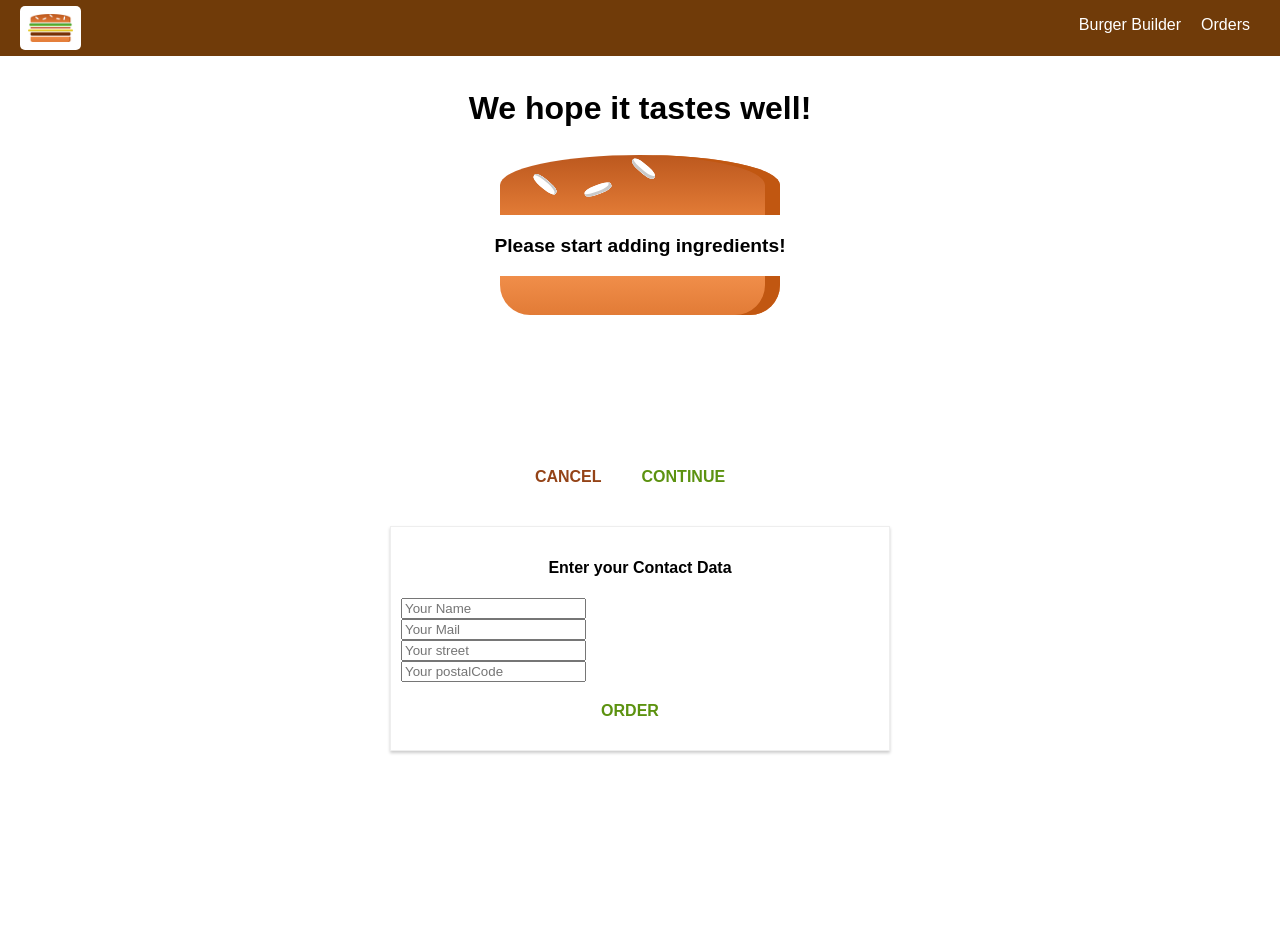
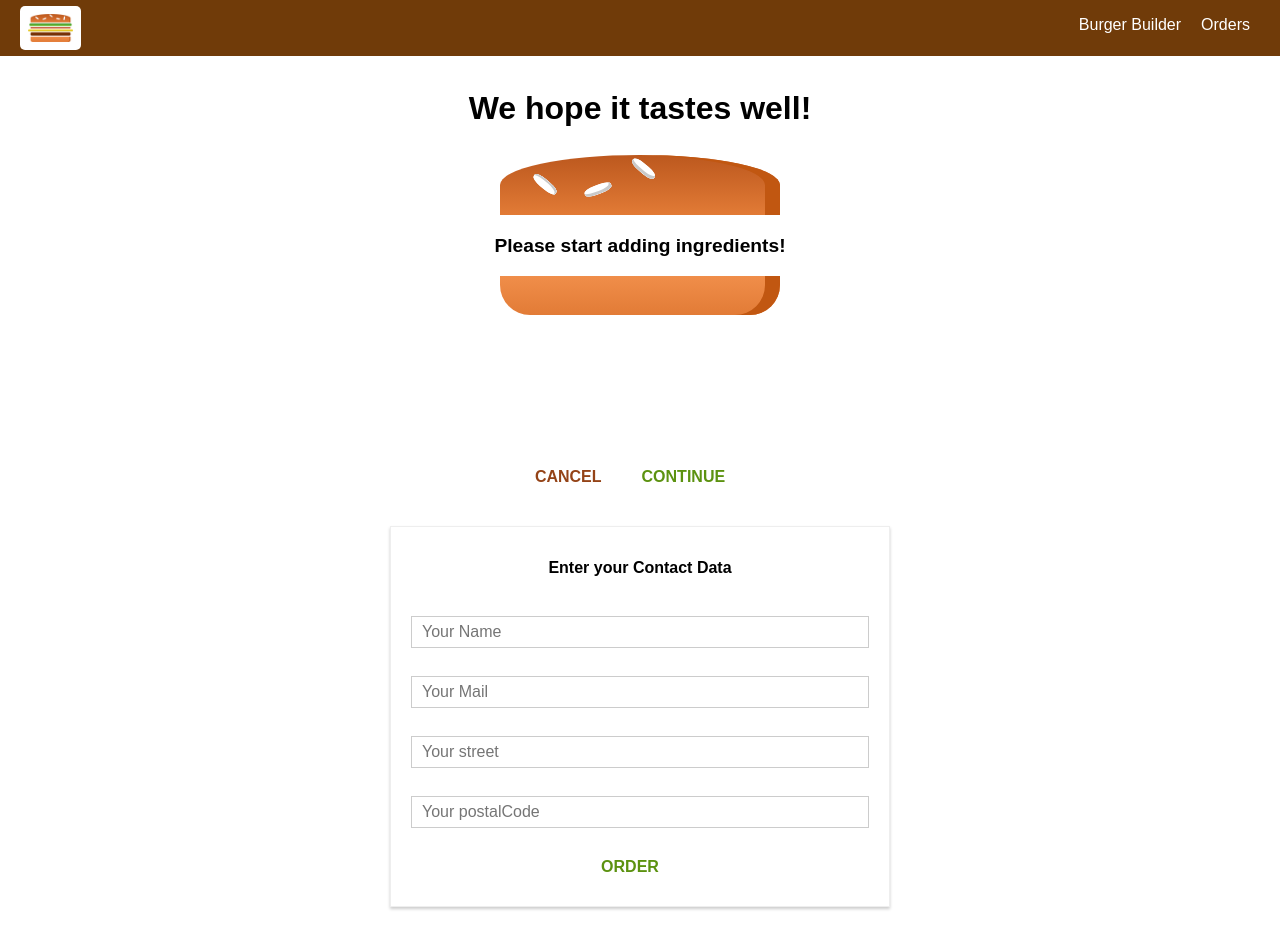
Before and after one commit to NiedzwiedzGit/burger-builder, a React app: page /checkout in a window 1280 px wide. Both pictures are taken after a click on the button "CONTINUE". Before the commit the page ends 800 px from the top, so only its background shows below. Built offline with nearby package versions, Linux system fonts and the light colour scheme.

Commit message:
Creating a Custom Dynamic Input Component

```diff
--- a/src/components/Burger/Burger.css
+++ b/src/components/Burger/Burger.css
@@ -7,6 +7,9 @@
     font-weight: bold;
     font-size: 1.2rem;
 }
+.Burger::-webkit-scrollbar {
+    display: none;
+  }
 
 @media (min-width:1000px) and (min-height:700px){
     .Burger{
--- /dev/null
+++ b/src/components/UI/Input/Input.css
@@ -0,0 +1,26 @@
+.Input{
+    width: 100%;
+    padding: 10px;
+    box-sizing: border-box;
+}
+
+.Label{
+    font-weight: bold;
+    display: block;
+    margin-bottom:8px;
+}
+.InputElement{
+    outline: none;
+    border: 1px solid #ccc;
+    background-color: white;
+    font:inherit;
+    padding: 6px 10px;
+    display: block;
+    width: 100%;
+    box-sizing: border-box;
+}
+
+.InputElement:focus{
+    outline: none;
+    background-color: #ccc;
+}
--- /dev/null
+++ b/src/components/UI/Input/Input.js
@@ -0,0 +1,23 @@
+import React from 'react';
+import classes from './Input.css';
+const input = (props) => {
+    let inputElement = null;
+    switch (props.inputType) {
+        case ('input'):
+            inputElement = <input className={classes.InputElement}{...props} />;
+            break;
+        case ('textarea'):
+            inputElement = <textarea className={classes.InputElement}{...props} />;
+            break;
+        default:
+            inputElement = <input className={classes.InputElement}{...props} />;
+    }
+    return (
+        <div className={classes.Input}>
+            <label className={classes.Label}>{props.label}</label>
+            {inputElement}
+        </div>
+    );
+};
+
+export default input;
--- a/src/containers/Checkout/ContactData/ContactData.css
+++ b/src/containers/Checkout/ContactData/ContactData.css
@@ -7,9 +7,7 @@
     padding:10px;
     box-sizing: border-box;
 }
-.Input{
-    display:block
-}
+
 
 @media (min-width:600px){
 .ContactData{
--- a/src/containers/Checkout/ContactData/ContactData.js
+++ b/src/containers/Checkout/ContactData/ContactData.js
@@ -3,6 +3,7 @@ import Button from '../../../components/UI/Button/Button';
 import Spinner from '../../../components/UI/Spinner/Spinner';
 import classes from './ContactData.css'
 import axios from '../../../axios-orders';
+import Input from '../../../components/UI/Input/Input';
 
 class ContactData extends Component {
     state = {
@@ -42,10 +43,10 @@ class ContactData extends Component {
     }
     render() {
         let form = (<form>
-            <input className={classes.Input} type="text" name="name" placeholder="Your Name" />
-            <input className={classes.Input} type="email" name="email" placeholder="Your Mail" />
-            <input className={classes.Input} type="text" name="street" placeholder="Your street" />
-            <input className={classes.Input} type="text" name="postalCode" placeholder="Your postalCode" />
+            <Input inputType="input" type="text" name="name" placeholder="Your Name" />
+            <Input inputType="input" type="email" name="email" placeholder="Your Mail" />
+            <Input inputType="input" type="text" name="street" placeholder="Your street" />
+            <Input inputType="input" type="text" name="postalCode" placeholder="Your postalCode" />
             <Button btnType="Success" clicked={this.orderHandler}>ORDER</Button>
         </form>);
         if (this.state.loading) {
```
